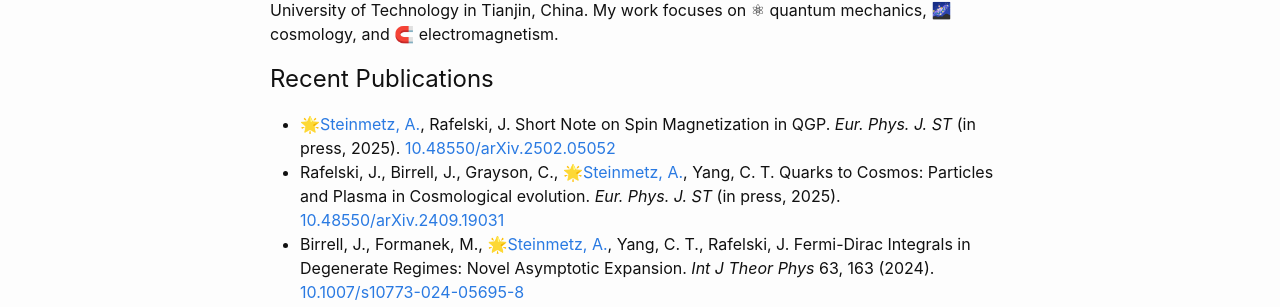
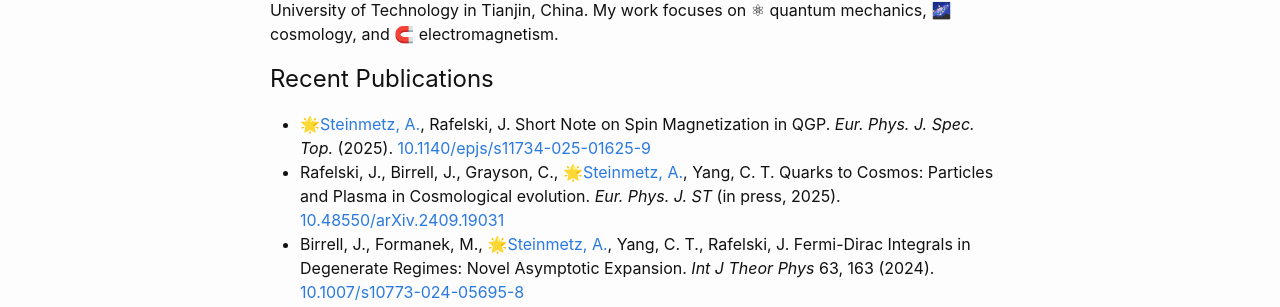
Before and after one commit to ajsteinmetz/ajsteinmetz.github.io, a Jekyll site: the page built from index.md, in a window 1280 px wide. Shown: the part 229-536 px from the top of the page. Built offline with Jekyll 4.4.1, drawn with Linux system fonts in a browser that asks for light colours; our own code applies the rules of GitHub Pages for plain Markdown files; a script that is not in the unit is left out; comment, search, counter and statistics services are not loaded.

Commit message:
Update index.md

```diff
--- a/index.md
+++ b/index.md
@@ -4,7 +4,7 @@
 
 ## Recent Publications
 
-* 🌟[Steinmetz, A.](https://github.com/ajsteinmetz/short-note-qgp), Rafelski, J. Short Note on Spin Magnetization in QGP. <i>Eur. Phys. J. ST</i> (in press, 2025). [10.48550/arXiv.2502.05052](https://doi.org/10.48550/arXiv.2502.05052)
+* 🌟[Steinmetz, A.](https://github.com/ajsteinmetz/short-note-qgp), Rafelski, J. Short Note on Spin Magnetization in QGP. <i>Eur. Phys. J. Spec. Top.</i> (2025). [10.1140/epjs/s11734-025-01625-9](https://doi.org/10.1140/epjs/s11734-025-01625-9)
 * Rafelski, J., Birrell, J., Grayson, C., 🌟[Steinmetz, A.](https://github.com/ajsteinmetz/thesis-collab-project), Yang, C. T. Quarks to Cosmos: Particles and Plasma in Cosmological evolution. <i>Eur. Phys. J. ST</i> (in press, 2025). [10.48550/arXiv.2409.19031](https://doi.org/10.48550/arXiv.2409.19031)
 * Birrell, J., Formanek, M., 🌟[Steinmetz, A.](https://github.com/ajsteinmetz/fermi-distribution), Yang, C. T., Rafelski, J. Fermi-Dirac Integrals in Degenerate Regimes: Novel Asymptotic Expansion. _Int J Theor Phys_ 63, 163 (2024). [10.1007/s10773-024-05695-8](https://doi.org/10.1007/s10773-024-05695-8)
 
```
